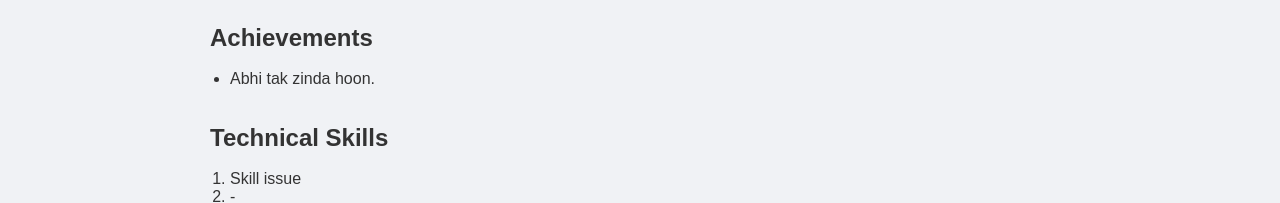
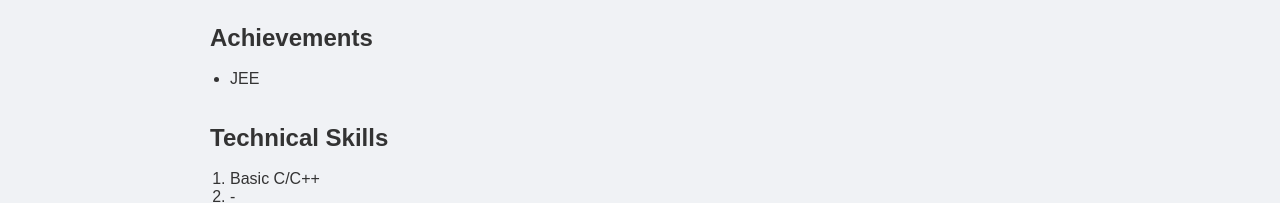
Before and after one commit to AbstractProbability/AbstractProbability.github.io, a plain HTML site: page index.html in a window 1280 px wide. Shown: the part 755-958 px from the top of the page. Drawn offline with Linux system fonts and the light colour scheme.

Commit message:
Added achievements, skills

```diff
--- a/index.html
+++ b/index.html
@@ -61,7 +61,7 @@
         <br>
         <p>
             <ul>
-                <li>Abhi tak zinda hoon.</li>
+                <li>JEE</li>
             </ul>
         </p>
         <br>
@@ -72,7 +72,7 @@
         <br>
         <p>
             <ol>
-                <li>Skill issue</li>
+                <li>Basic C/C++</li>
                 <li>-</li>
                 <li>-</li>
             </ol>
```
Also changed, not shown: 2024101078/2024101078.txt (added), 2024101078/README.txt (added), README.txt (deleted).
